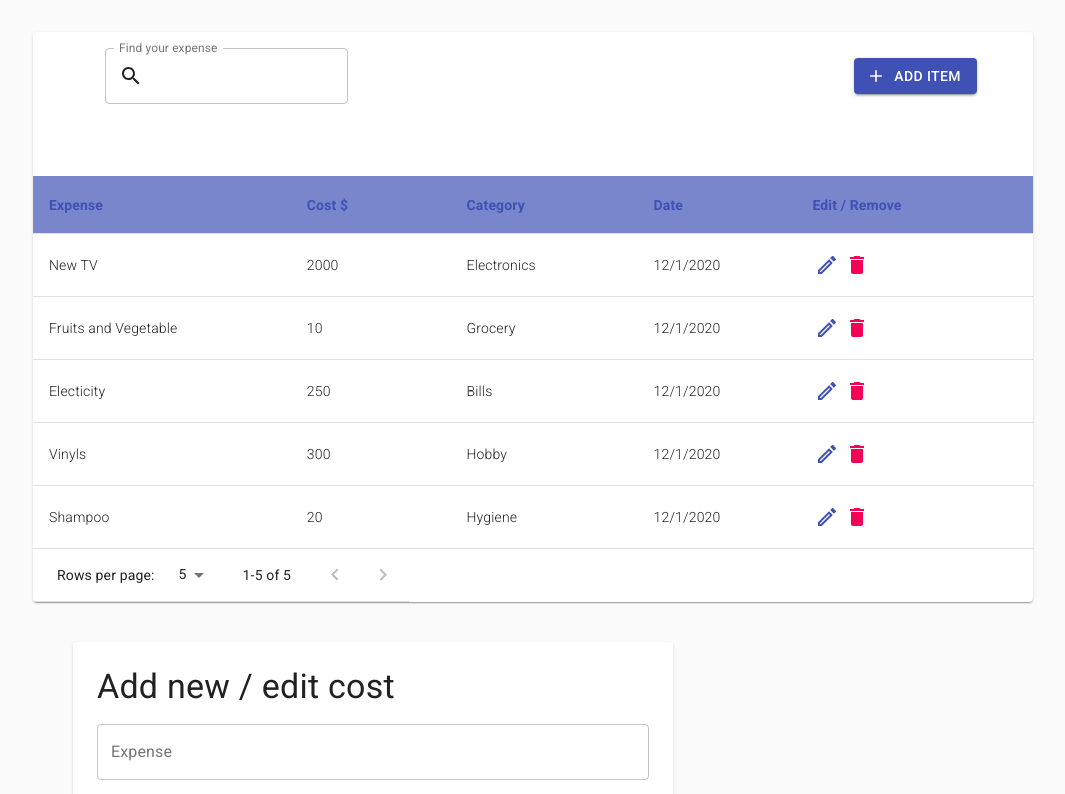
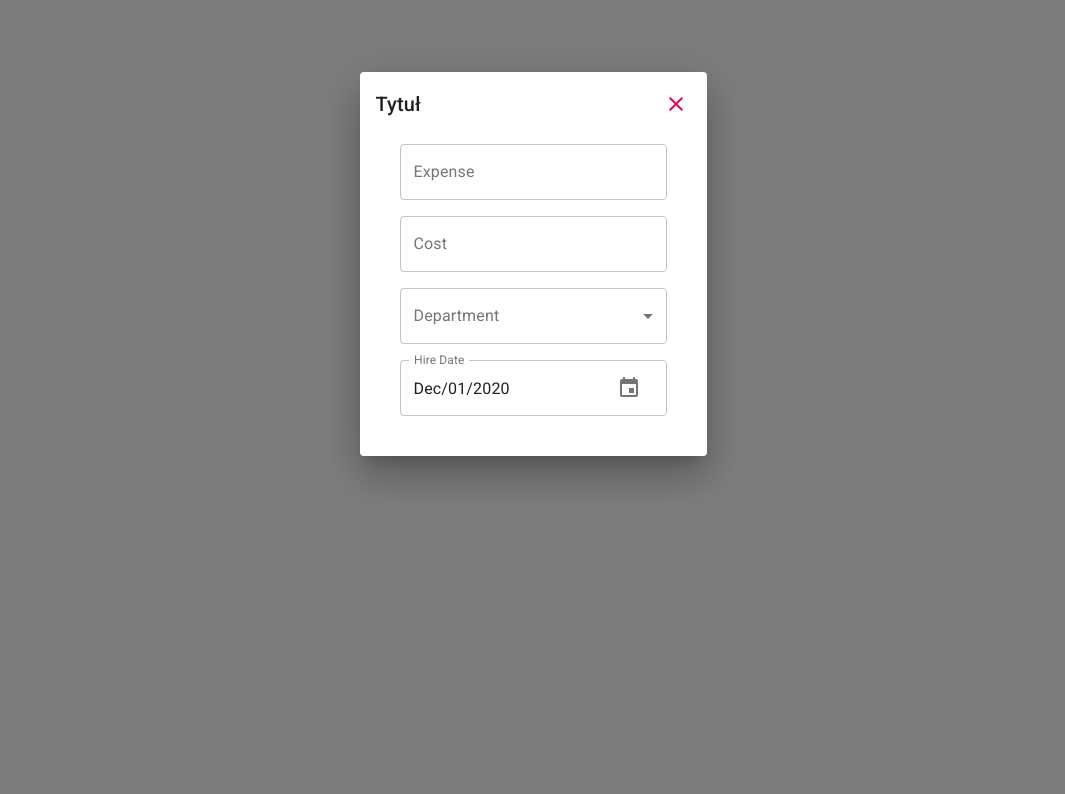
Before and after one commit to mateusz24polok/budget-manager-app, a React (Create React App) app: page / in a window 1280 px wide. Shown: the top 794 px of the page, without its empty margins (107-1172 px from the left). Built offline with nearby package versions, Linux system fonts and the light colour scheme.

Commit message:
Basic reorganization of Form component has been done for the further usage it in Modal component

```diff
--- a/src/components/organisms/Form/index.tsx
+++ b/src/components/organisms/Form/index.tsx
@@ -35,8 +35,8 @@ const useStyles = makeStyles((theme: Theme) => ({
   },
 
   pageContent: {
-    margin: theme.spacing(5),
-    padding: theme.spacing(3),
+    margin: theme.spacing(0),
+    padding: theme.spacing(2),
     maxWidth: "600px",
   },
 }));
@@ -44,10 +44,10 @@ const useStyles = makeStyles((theme: Theme) => ({
 const Form = () => {
   const classes = useStyles();
   return (
-    <Paper className={classes.pageContent}>
-      <Typography variant="h4" component="h2">
-        Add new / edit cost
-      </Typography>
+    // <Paper className={classes.pageContent}>
+    //   <Typography variant="h4" component="h2">
+    //     Add new / edit cost
+    //   </Typography>
       <form className={classes.root}>
         <TextField
           fullWidth
@@ -90,7 +90,7 @@ const Form = () => {
           />
         </MuiPickersUtilsProvider>
       </form>
-    </Paper>
+    // </Paper>
   );
 };
 
--- a/src/components/pages/MainPage/index.tsx
+++ b/src/components/pages/MainPage/index.tsx
@@ -1,6 +1,7 @@
 import React from "react";
 import Table from "../../organisms/Table";
 import Form from "../../organisms/Form";
+import Dialog from "../../templates/Dialog";
 import { exampleHeaderData } from "../../../exampleData";
 import { useSelector } from "react-redux";
 import { selectExpenses } from "../../../slices/ExpensesSlice";
@@ -10,8 +11,7 @@ const MainPage: React.FC = () => {
   console.log(expenses);
   return (
     <>
-      <Table bodyData={expenses} headData={exampleHeaderData} />
-      <Form />
+      <Dialog/>
     </>
   );
 };
--- /dev/null
+++ b/src/components/templates/Dialog/index.tsx
@@ -0,0 +1,64 @@
+import React from "react";
+import {
+  Dialog as MuiDialog,
+  DialogTitle,
+  DialogContentText,
+  DialogContent,
+  DialogActions,
+  Button,
+  makeStyles,
+  Theme,
+  Typography,
+} from "@material-ui/core";
+import Form from "../../organisms/Form";
+import ActionButton from "../../atoms/ActionButton";
+import { Close } from "@material-ui/icons";
+
+const useStyles = makeStyles((theme: Theme) => ({
+  dialogWrapper: {
+    padding: theme.spacing(2),
+    position: "absolute",
+    top: theme.spacing(5),
+  },
+
+  dialogTitle: {
+    padding: "0px",
+  },
+}));
+
+const Dialog = () => {
+  const classes = useStyles();
+  const [open, setOpen] = React.useState(true);
+
+  const handleClickOpen = () => {
+    setOpen(true);
+  };
+
+  const handleClose = () => {
+    setOpen(false);
+  };
+
+  return (
+    <MuiDialog
+      open={open}
+      onClose={handleClose}
+      classes={{ paper: classes.dialogWrapper }}
+    >
+      <DialogTitle className={classes.dialogTitle}>
+        <div style={{ display: "flex" }}>
+          <Typography variant="h6" component="div" style={{ flexGrow: 1 }}>
+            Tytuł
+          </Typography>
+          <ActionButton onClick={()=>{}} color="secondary">
+            <Close />
+          </ActionButton>
+        </div>
+      </DialogTitle>
+      <DialogContent>
+        <Form />
+      </DialogContent>
+    </MuiDialog>
+  );
+};
+
+export default Dialog;
```
